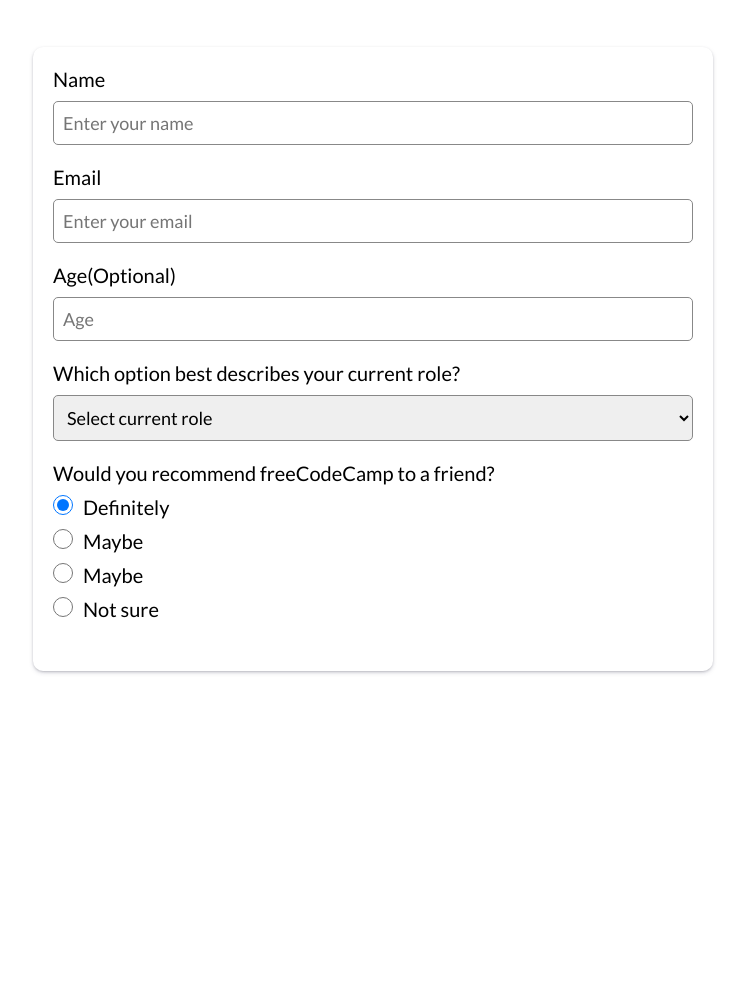
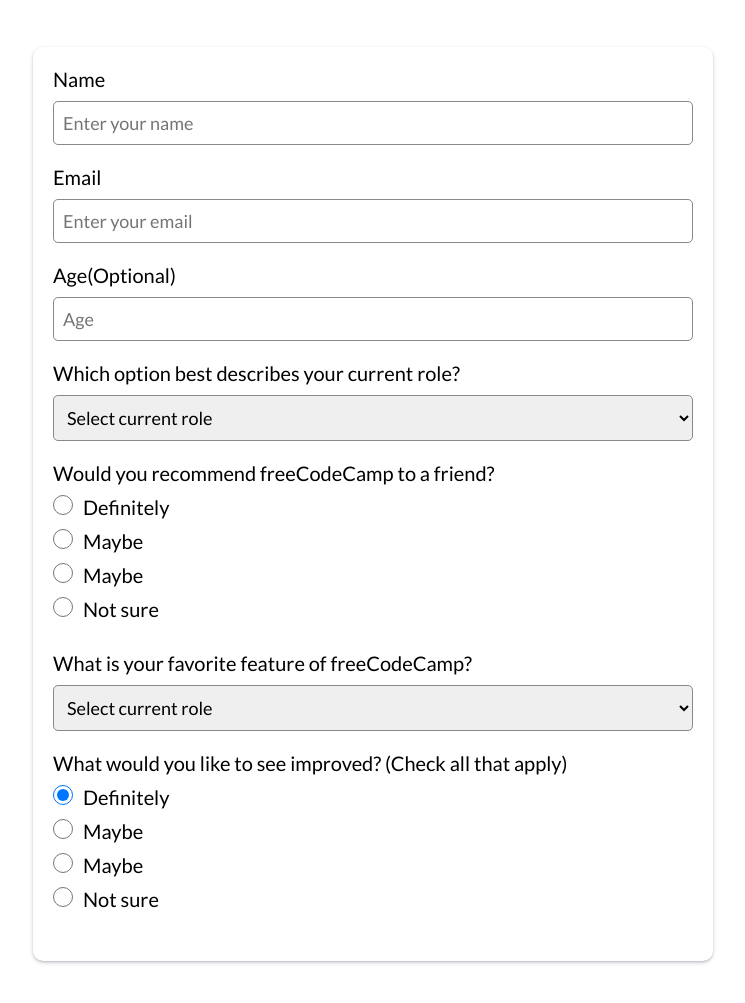
Before and after one commit to ncutixavier/microverse-challenge-with-bless-and-xavier, a plain HTML site: page index.html in a window 1280 px wide. Shown: the part 93-1096 px from the top of the page, without its empty margins (267-1012 px from the left). Before the commit the page ends 814 px from the top, so only its background shows below. Drawn offline with Linux system fonts and the light colour scheme.

Commit message:
add code

```diff
--- a/index.html
+++ b/index.html
@@ -51,6 +51,25 @@
         <input name="user-recommend" value="maybe" type="radio" class="input-radio">Maybe</label>
         <label><input name="user-recommend" value="not-sure" type="radio" class="input-radio">Not sure</label>
       </div>
+      <div class="form-item">
+        <label for="dropdown">What is your favorite feature of freeCodeCamp?</label>
+        <select name="dropdown" id="dropdown" required>
+          <option disabled="" selected="" value="">Select current role</option>
+          <option value="student">Challenges</option>
+          <option value="job">Project</option>
+          <option value="learner">Open source</option>
+        </select>
+      </div>
+      <div class="form-item">
+        <label for="checkbox">What would you like to see improved? (Check all that apply)</label>
+        <label>
+        <input name="user-recommend" value="definitely" type="radio" class="input-radio" checked="">Definitely</label>
+        <label>
+        <input name="user-recommend" value="maybe" type="radio" class="input-radio">Maybe</label>
+        <label>
+        <input name="user-recommend" value="maybe" type="radio" class="input-radio">Maybe</label>
+        <label><input name="user-recommend" value="not-sure" type="radio" class="input-radio">Not sure</label>
+      </div>
     </form>
 
     <script
```
